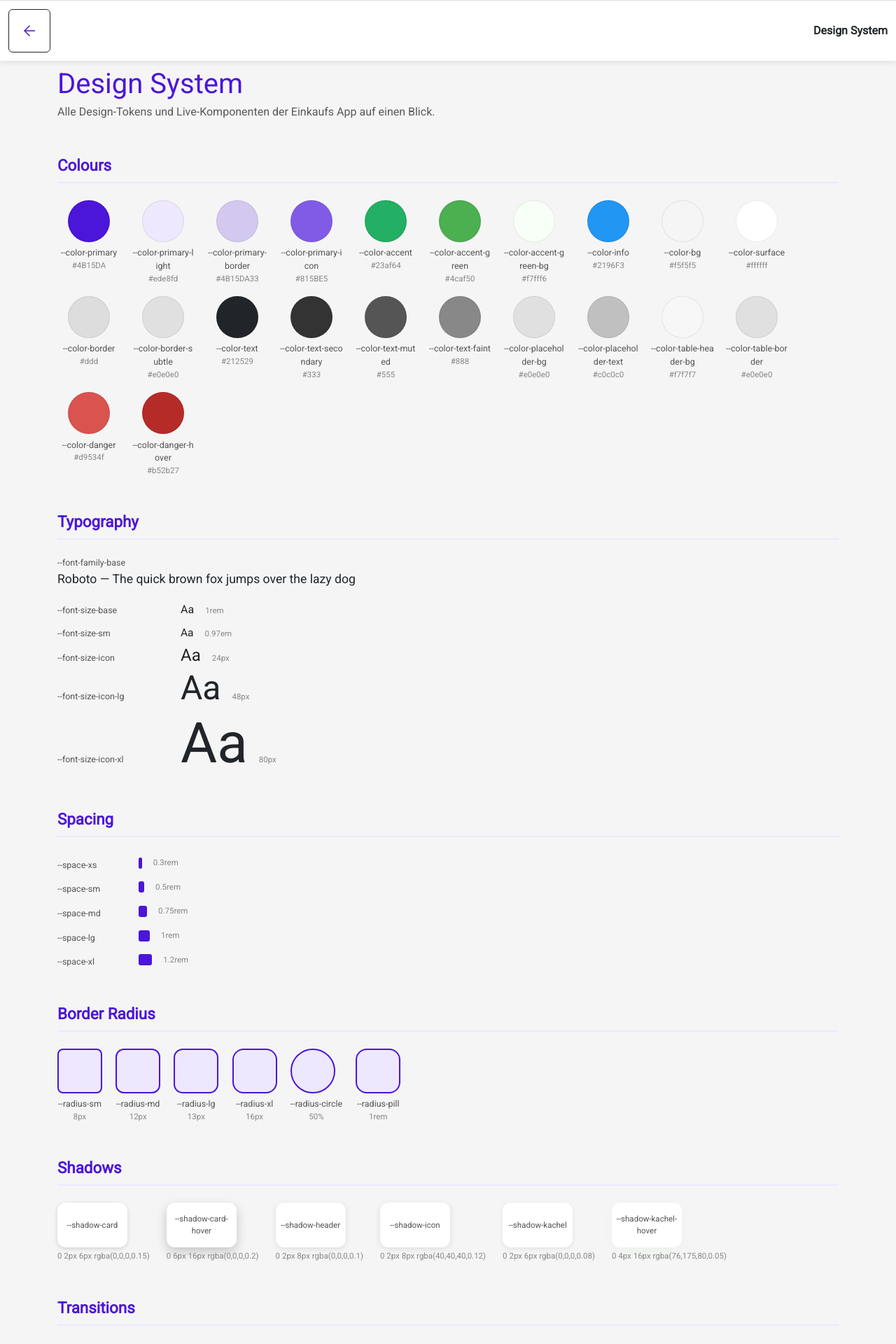
After one commit to alecsears/einkauf-app2, a PHP site: page /design-system.php in a window 1280 px wide. The commit adds this page. Shown: the top 1920 px of the page at 70% size. Run offline with PHP 8.4, Linux system fonts and the light colour scheme; the visitor is signed in with stand-in values (Sample User, id 1).

Commit message:
feat: add design token layer and design-system page
- Create assets/tokens.css with all CSS custom properties
- Refactor assets/style.css to use var() token references
- Refactor assets/rezept-modal.css to use var() token references
- Add tokens.css link to start.php + update inline styles
- Add Design System tile to start.php
- Add tokens.css link to edit.php
- Add tokens.css link to statistik.php + update inline styles
- Add tokens.css link to wochenmenu.php (both HTML sections) + update inline styles
- Add tokens.css link to index.php + update inline styles
- Create design-system.php with all token swatches and live component examples

Agent-Logs-Url: https://github.com/alecsears/einkauf-app2/sessions/7a580c27-528d-434d-b7c9-6f61d2713515

Co-authored-by: alecsears <194515153+alecsears@users.noreply.github.com>

```diff
--- a/assets/style.css
+++ b/assets/style.css
@@ -1,7 +1,7 @@
 body {
   padding-top: 72px;
-  background-color: #f5f5f5;
-  font-family: 'Roboto', sans-serif;
+  background-color: var(--color-bg);
+  font-family: var(--font-family-base);
 }
 
 .sticky-header {
@@ -9,21 +9,21 @@ body {
   top: 0;
   left: 0;
   right: 0;
-  background: #fff;
-  border-top: 1px solid #ddd;
-  padding: 0.75rem 0.75rem;
-  box-shadow: 0 2px 8px rgba(0,0,0,0.1);
+  background: var(--color-surface);
+  border-top: 1px solid var(--color-border);
+  padding: var(--space-md) var(--space-md);
+  box-shadow: var(--shadow-header);
   display: flex;
   align-items: center;
   justify-content: space-between;
-  z-index: 1040;
+  z-index: var(--z-header);
 }
 
 .material-symbols-outlined {
   font-variation-settings: 'FILL' 0, 'wght' 400, 'GRAD' 0, 'opsz' 48;
-  height: 48px;
-  font-size: 24px;
-  color: #4B15DA;
+  height: var(--font-size-icon-lg);
+  font-size: var(--font-size-icon);
+  color: var(--color-primary);
   display: flex;
   align-items: center;
   justify-content: center;
--- /dev/null
+++ b/assets/tokens.css
@@ -0,0 +1,77 @@
+/* Design Tokens — single source of truth */
+:root {
+  /* Brand / Primary */
+  --color-primary: #4B15DA;
+  --color-primary-light: #ede8fd;
+  --color-primary-border: #4B15DA33;
+  --color-primary-icon: #815BE5;
+
+  /* Accent / Success */
+  --color-accent: #23af64;
+  --color-accent-green: #4caf50;
+  --color-accent-green-bg: #f7fff6;
+  --color-info: #2196F3;
+
+  /* Neutrals */
+  --color-bg: #f5f5f5;
+  --color-surface: #ffffff;
+  --color-border: #ddd;
+  --color-border-subtle: #e0e0e0;
+  --color-text: #212529;
+  --color-text-secondary: #333;
+  --color-text-muted: #555;
+  --color-text-faint: #888;
+  --color-placeholder-bg: #e0e0e0;
+  --color-placeholder-text: #c0c0c0;
+  --color-table-header-bg: #f7f7f7;
+  --color-table-border: #e0e0e0;
+
+  /* Danger */
+  --color-danger: #d9534f;
+  --color-danger-hover: #b52b27;
+
+  /* Typography */
+  --font-family-base: 'Roboto', sans-serif;
+  --font-size-base: 1rem;
+  --font-size-sm: 0.97em;
+  --font-size-icon: 24px;
+  --font-size-icon-lg: 48px;
+  --font-size-icon-xl: 80px;
+
+  /* Spacing */
+  --space-xs: 0.3rem;
+  --space-sm: 0.5rem;
+  --space-md: 0.75rem;
+  --space-lg: 1rem;
+  --space-xl: 1.2rem;
+
+  /* Border radius */
+  --radius-sm: 8px;
+  --radius-md: 12px;
+  --radius-lg: 13px;
+  --radius-xl: 16px;
+  --radius-circle: 50%;
+  --radius-pill: 1rem;
+
+  /* Shadows */
+  --shadow-card: 0 2px 6px rgba(0,0,0,0.15);
+  --shadow-card-hover: 0 6px 16px rgba(0,0,0,0.2);
+  --shadow-header: 0 2px 8px rgba(0,0,0,0.1);
+  --shadow-icon: 0 2px 8px rgba(40,40,40,0.12);
+  --shadow-kachel: 0 2px 6px rgba(0,0,0,0.08);
+  --shadow-kachel-hover: 0 4px 16px rgba(76,175,80,0.05);
+
+  /* Transitions */
+  --transition-card: box-shadow 0.2s ease-in-out, transform 0.2s ease-in-out;
+  --transition-border: border-color 0.2s, box-shadow 0.2s;
+
+  /* Z-index */
+  --z-header: 1040;
+  --z-loading: 9999;
+
+  /* Sizes */
+  --icon-circle-size: 64px;
+  --nav-btn-min: 44px;
+  --spinner-size: 48px;
+  --dot-size: 10px;
+}
--- /dev/null
+++ b/design-system.php
@@ -0,0 +1,297 @@
+<?php require_once 'auth.php'; ?>
+<!DOCTYPE html>
+<html lang="de">
+<head>
+  <meta charset="UTF-8">
+  <title>Design System | Einkaufs App</title>
+  <meta name="viewport" content="width=device-width, initial-scale=1">
+  <link href="https://cdn.jsdelivr.net/npm/bootstrap@5.3.3/dist/css/bootstrap.min.css" rel="stylesheet">
+  <link href="https://fonts.googleapis.com/css2?family=Roboto&display=swap" rel="stylesheet">
+  <link href="https://fonts.googleapis.com/css2?family=Material+Symbols+Outlined" rel="stylesheet">
+  <link rel="stylesheet" href="assets/tokens.css">
+  <link rel="stylesheet" href="assets/style.css">
+  <style>
+    body { background-color: var(--color-bg); font-family: var(--font-family-base); padding-top: 72px; }
+    .ds-section { margin-bottom: 3rem; }
+    .ds-section-title { font-size: 1.4rem; font-weight: 700; color: var(--color-primary); border-bottom: 2px solid var(--color-primary-light); padding-bottom: 0.4rem; margin-bottom: 1.5rem; }
+    .ds-token-label { font-size: 0.78rem; color: var(--color-text-muted); margin-top: 0.4rem; word-break: break-all; }
+    .ds-token-value { font-size: 0.72rem; color: var(--color-text-faint); }
+
+    /* Colour swatches */
+    .swatch-wrap { display: flex; flex-wrap: wrap; gap: 1rem; }
+    .swatch { text-align: center; width: 90px; }
+    .swatch-circle { width: 60px; height: 60px; border-radius: var(--radius-circle); margin: 0 auto; border: 1px solid rgba(0,0,0,0.08); }
+
+    /* Spacing bars */
+    .spacing-row { display: flex; align-items: center; gap: 1rem; margin-bottom: 0.6rem; }
+    .spacing-bar { background: var(--color-primary); height: 16px; border-radius: 3px; }
+
+    /* Radius demos */
+    .radius-wrap { display: flex; flex-wrap: wrap; gap: 1.2rem; align-items: flex-end; }
+    .radius-box { width: 64px; height: 64px; background: var(--color-primary-light); border: 2px solid var(--color-primary); }
+
+    /* Shadow demos */
+    .shadow-wrap { display: flex; flex-wrap: wrap; gap: 1.5rem; }
+    .shadow-box { width: 100px; height: 64px; background: var(--color-surface); border-radius: var(--radius-md); display: flex; align-items: center; justify-content: center; font-size: 0.72rem; color: var(--color-text-muted); text-align: center; padding: 0.3rem; }
+
+    /* Component examples */
+    .component-example { background: var(--color-surface); border-radius: var(--radius-md); padding: 1.5rem; margin-bottom: 1.5rem; box-shadow: var(--shadow-card); }
+    .component-label { font-size: 0.8rem; font-weight: 600; color: var(--color-text-muted); text-transform: uppercase; letter-spacing: 0.05em; margin-bottom: 0.8rem; }
+
+    /* Inline sticky-header demo (non-fixed) */
+    .sticky-header-demo {
+      background: var(--color-surface);
+      border-top: 1px solid var(--color-border);
+      padding: var(--space-md);
+      box-shadow: var(--shadow-header);
+      display: flex;
+      align-items: center;
+      justify-content: space-between;
+      border-radius: var(--radius-md);
+    }
+  </style>
+</head>
+<body>
+
+  <!-- Sticky Header -->
+  <div class="sticky-header d-flex align-items-center">
+    <a href="start.php" class="btn btn-outline-dark me-2" title="Zur Startseite">
+      <span class="material-symbols-outlined">arrow_back</span>
+    </a>
+    <strong>Design System</strong>
+  </div>
+
+  <div class="container py-4">
+    <h1 class="mb-1" style="color:var(--color-primary);">Design System</h1>
+    <p class="text-muted mb-5">Alle Design-Tokens und Live-Komponenten der Einkaufs App auf einen Blick.</p>
+
+    <!-- ═══════════════════════════════════════════════════ COLOURS -->
+    <div class="ds-section">
+      <div class="ds-section-title">Colours</div>
+      <div class="swatch-wrap">
+
+        <?php
+        $colours = [
+          '--color-primary'          => '#4B15DA',
+          '--color-primary-light'    => '#ede8fd',
+          '--color-primary-border'   => '#4B15DA33',
+          '--color-primary-icon'     => '#815BE5',
+          '--color-accent'           => '#23af64',
+          '--color-accent-green'     => '#4caf50',
+          '--color-accent-green-bg'  => '#f7fff6',
+          '--color-info'             => '#2196F3',
+          '--color-bg'               => '#f5f5f5',
+          '--color-surface'          => '#ffffff',
+          '--color-border'           => '#ddd',
+          '--color-border-subtle'    => '#e0e0e0',
+          '--color-text'             => '#212529',
+          '--color-text-secondary'   => '#333',
+          '--color-text-muted'       => '#555',
+          '--color-text-faint'       => '#888',
+          '--color-placeholder-bg'   => '#e0e0e0',
+          '--color-placeholder-text' => '#c0c0c0',
+          '--color-table-header-bg'  => '#f7f7f7',
+          '--color-table-border'     => '#e0e0e0',
+          '--color-danger'           => '#d9534f',
+          '--color-danger-hover'     => '#b52b27',
+        ];
+        foreach ($colours as $var => $hex):
+        ?>
+        <div class="swatch">
+          <div class="swatch-circle" style="background:var(<?= $var ?>);"></div>
+          <div class="ds-token-label"><?= $var ?></div>
+          <div class="ds-token-value"><?= $hex ?></div>
+        </div>
+        <?php endforeach; ?>
+
+      </div>
+    </div>
+
+    <!-- ═══════════════════════════════════════════════════ TYPOGRAPHY -->
+    <div class="ds-section">
+      <div class="ds-section-title">Typography</div>
+
+      <div class="mb-3">
+        <div class="ds-token-label">--font-family-base</div>
+        <div style="font-family:var(--font-family-base); font-size:1.1rem;">Roboto — The quick brown fox jumps over the lazy dog</div>
+      </div>
+      <?php
+      $sizes = [
+        '--font-size-base'    => '1rem',
+        '--font-size-sm'      => '0.97em',
+        '--font-size-icon'    => '24px',
+        '--font-size-icon-lg' => '48px',
+        '--font-size-icon-xl' => '80px',
+      ];
+      foreach ($sizes as $var => $val):
+      ?>
+      <div class="mb-2 d-flex align-items-baseline gap-3">
+        <span class="ds-token-label" style="min-width:160px;"><?= $var ?></span>
+        <span style="font-size:var(<?= $var ?>); line-height:1.1;">Aa</span>
+        <span class="ds-token-value"><?= $val ?></span>
+      </div>
+      <?php endforeach; ?>
+    </div>
+
+    <!-- ═══════════════════════════════════════════════════ SPACING -->
+    <div class="ds-section">
+      <div class="ds-section-title">Spacing</div>
+      <?php
+      $spaces = [
+        '--space-xs' => '0.3rem',
+        '--space-sm' => '0.5rem',
+        '--space-md' => '0.75rem',
+        '--space-lg' => '1rem',
+        '--space-xl' => '1.2rem',
+      ];
+      foreach ($spaces as $var => $val):
+      ?>
+      <div class="spacing-row">
+        <span class="ds-token-label" style="min-width:100px;"><?= $var ?></span>
+        <div class="spacing-bar" style="width:var(<?= $var ?>);"></div>
+        <span class="ds-token-value"><?= $val ?></span>
+      </div>
+      <?php endforeach; ?>
+    </div>
+
+    <!-- ═══════════════════════════════════════════════════ BORDER RADIUS -->
+    <div class="ds-section">
+      <div class="ds-section-title">Border Radius</div>
+      <div class="radius-wrap">
+        <?php
+        $radii = [
+          '--radius-sm'     => '8px',
+          '--radius-md'     => '12px',
+          '--radius-lg'     => '13px',
+          '--radius-xl'     => '16px',
+          '--radius-circle' => '50%',
+          '--radius-pill'   => '1rem',
+        ];
+        foreach ($radii as $var => $val):
+        ?>
+        <div class="text-center">
+          <div class="radius-box" style="border-radius:var(<?= $var ?>);"></div>
+          <div class="ds-token-label"><?= $var ?></div>
+          <div class="ds-token-value"><?= $val ?></div>
+        </div>
+        <?php endforeach; ?>
+      </div>
+    </div>
+
+    <!-- ═══════════════════════════════════════════════════ SHADOWS -->
+    <div class="ds-section">
+      <div class="ds-section-title">Shadows</div>
+      <div class="shadow-wrap">
+        <?php
+        $shadows = [
+          '--shadow-card'        => '0 2px 6px rgba(0,0,0,0.15)',
+          '--shadow-card-hover'  => '0 6px 16px rgba(0,0,0,0.2)',
+          '--shadow-header'      => '0 2px 8px rgba(0,0,0,0.1)',
+          '--shadow-icon'        => '0 2px 8px rgba(40,40,40,0.12)',
+          '--shadow-kachel'      => '0 2px 6px rgba(0,0,0,0.08)',
+          '--shadow-kachel-hover'=> '0 4px 16px rgba(76,175,80,0.05)',
+        ];
+        foreach ($shadows as $var => $val):
+        ?>
+        <div class="text-center">
+          <div class="shadow-box" style="box-shadow:var(<?= $var ?>);"><?= htmlspecialchars($var) ?></div>
+          <div class="ds-token-value mt-1"><?= htmlspecialchars($val) ?></div>
+        </div>
+        <?php endforeach; ?>
+      </div>
+    </div>
+
+    <!-- ═══════════════════════════════════════════════════ TRANSITIONS -->
+    <div class="ds-section">
+      <div class="ds-section-title">Transitions</div>
+      <?php
+      $transitions = [
+        '--transition-card'   => 'box-shadow 0.2s ease-in-out, transform 0.2s ease-in-out',
+        '--transition-border' => 'border-color 0.2s, box-shadow 0.2s',
+      ];
+      foreach ($transitions as $var => $val):
+      ?>
+      <div class="mb-2">
+        <span class="ds-token-label"><?= $var ?></span>
+        <span class="ds-token-value ms-2"><?= htmlspecialchars($val) ?></span>
+      </div>
+      <?php endforeach; ?>
+    </div>
+
+    <!-- ═══════════════════════════════════════════════════ COMPONENTS -->
+    <div class="ds-section-title" style="font-size:1.6rem; color:var(--color-primary); border-bottom: 2px solid var(--color-primary-light); padding-bottom:0.4rem; margin-bottom:2rem;">Live Components</div>
+
+    <!-- card-md -->
+    <div class="component-example">
+      <div class="component-label">.card-md (tile card)</div>
+      <a href="#" class="text-decoration-none" onclick="return false;">
+        <div class="card card-md p-4 bg-white" style="max-width:340px;">
+          <div class="d-flex align-items-center">
+            <span class="icon-gradient">
+              <span class="material-symbols-outlined">palette</span>
+            </span>
+            <div>
+              <h5 class="text-dark mb-1">Design System</h5>
+            </div>
+          </div>
+        </div>
+      </a>
+    </div>
+
+    <!-- icon-gradient -->
+    <div class="component-example">
+      <div class="component-label">.icon-gradient (icon circle)</div>
+      <span class="icon-gradient">
+        <span class="material-symbols-outlined">palette</span>
+      </span>
+    </div>
+
+    <!-- Buttons -->
+    <div class="component-example">
+      <div class="component-label">.btn (Bootstrap primary &amp; outline-dark)</div>
+      <button class="btn btn-primary me-2" style="background:var(--color-primary); border-color:var(--color-primary);">Primary</button>
+      <button class="btn btn-outline-dark">Outline Dark</button>
+    </div>
+
+    <!-- sticky-header (inline demo) -->
+    <div class="component-example">
+      <div class="component-label">.sticky-header (inline demo)</div>
+      <div class="sticky-header-demo">
+        <button class="btn btn-outline-dark btn-sm">
+          <span class="material-symbols-outlined">arrow_back</span>
+        </button>
+        <strong>Seitentitel</strong>
+        <span></span>
+      </div>
+    </div>
+
+    <!-- loading-spinner -->
+    <div class="component-example">
+      <div class="component-label">.loading-spinner</div>
+      <div style="display:flex; align-items:center; justify-content:center; height:80px;">
+        <div class="loading-spinner"></div>
+      </div>
+    </div>
+
+    <!-- modal-dots -->
+    <div class="component-example">
+      <div class="component-label">.modal-dots (dot indicator)</div>
+      <div class="modal-dots">
+        <span class="modal-dot active"></span>
+        <span class="modal-dot"></span>
+        <span class="modal-dot"></span>
+      </div>
+    </div>
+
+    <!-- modal-nav-btn -->
+    <div class="component-example">
+      <div class="component-label">.modal-nav-btn</div>
+      <button class="modal-nav-btn me-2">Zurück</button>
+      <button class="modal-nav-btn">Weiter</button>
+    </div>
+
+  </div><!-- /container -->
+
+  <script src="https://cdn.jsdelivr.net/npm/bootstrap@5.3.3/dist/js/bootstrap.bundle.min.js"></script>
+</body>
+</html>
--- a/edit.php
+++ b/edit.php
@@ -8,6 +8,7 @@
   <link href="https://cdn.jsdelivr.net/npm/bootstrap@5.3.3/dist/css/bootstrap.min.css" rel="stylesheet">
   <link href="https://fonts.googleapis.com/css2?family=Roboto&display=swap" rel="stylesheet">
   <link href="https://fonts.googleapis.com/css2?family=Material+Symbols+Outlined" rel="stylesheet">
+  <link rel="stylesheet" href="assets/tokens.css">
   <link href="assets/style.css" rel="stylesheet">
   <style>
     /* Kacheln in edit.php: schmal & rechteckig, kein aspect-ratio */
```
Also changed, not shown: other parts of assets/style.css (+18 -18 lines), assets/rezept-modal.css (+33 -33 lines), index.php (+6 -5 lines), start.php (+31 -14 lines), statistik.php (+6 -5 lines), wochenmenu.php (+15 -13 lines).
